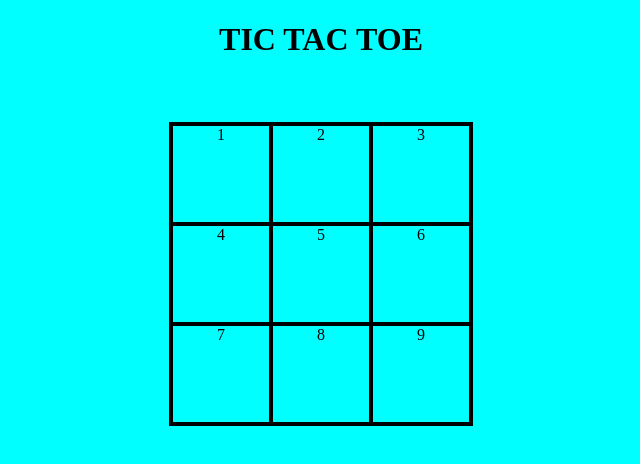
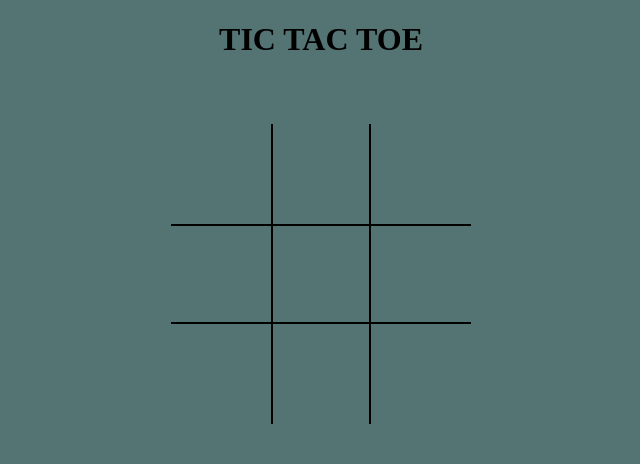
Before and after one commit to trstnb1998/TicTacToe, a plain HTML site: page index.html in a window 1280 px wide. Shown: the whole page, without its empty margins (319-959 px from the left). Drawn offline with nearby package versions, Linux system fonts and the light colour scheme.

Commit message:
update 2

```diff
--- a/CSS/style.css
+++ b/CSS/style.css
@@ -1,5 +1,5 @@
 body {
-    background-color: aqua;
+    background-color: #547373;
 }
 
 h1 {
@@ -14,9 +14,38 @@ h1 {
     margin: 0 auto;
     width: 300px;
     text-align: center;
+    border: 2px solid transparent;
+    justify-content: center;
+}
+
+.tile {
+    transition: 0.34s;
+    -webkit-user-select: none; /* Safari */
+    -moz-user-select: none; /* Firefox */
+    -ms-user-select: none; /* IE10+/Edge */
+    user-select: none; /* Standard */
+}
+
+.noBorder {
+    border: none;
+}
+
+.leftRightBorder {
+    border-left: 2px solid black;
+    border-right: 2px solid black;
+}
+
+.topBottomBorder {
+    border-top: 2px solid black;
+    border-bottom: 2px solid black;
+}
+
+.centerBorder {
     border: 2px solid black;
 }
 
-.tile {
-    border: 2px solid black;
+.tile:hover {
+    background-color: #547373;
+    cursor: pointer;
+    box-shadow: rgba(0, 0, 0, 0.35) 0px 5px 15px;
 }
--- a/index.html
+++ b/index.html
@@ -4,22 +4,26 @@
     <meta charset="UTF-8">
     <meta name="viewport" content="width=device-width, initial-scale=1.0">
     <link rel="stylesheet" href="CSS/style.css">
+    <script src="https://code.jquery.com/jquery-3.6.4.slim.min.js"
+        integrity="sha256-a2yjHM4jnF9f54xUQakjZGaqYs/V1CYvWpoqZzC2/Bw="
+        crossorigin="anonymous"></script>
     <script src="js/project.js"></script>
     <title>TIC TAC TOE</title>
 </head>
 <body>
     <h1>TIC TAC TOE</h1>
     <div id="board">
-        <div data-index="1" class="tile">1</div>
-        <div data-index="2" class="tile">2</div>
-        <div data-index="3" class="tile">3</div>
-        <div data-index="4" class="tile">4</div>
-        <div data-index="5" class="tile">5</div>
-        <div data-index="6" class="tile">6</div>
-        <div data-index="7" class="tile">7</div>
-        <div data-index="8" class="tile">8</div>
-        <div data-index="9" class="tile">9</div>
+        <div data-index="1" class="tile noBorder"></div>
+        <div data-index="2" class="tile leftRightBorder"></div>
+        <div data-index="3" class="tile noBorder"></div>
+        <div data-index="4" class="tile topBottomBorder"></div>
+        <div data-index="5" class="tile centerBorder"></div>
+        <div data-index="6" class="tile topBottomBorder"></div>
+        <div data-index="7" class="tile noBorder"></div>
+        <div data-index="8" class="tile leftRightBorder"></div>
+        <div data-index="9" class="tile noBorder"></div>
     </div>
+
 
 </body>
 </html>
--- a/js/project.js
+++ b/js/project.js
@@ -1,3 +1,21 @@
+let choice = 'X'
+const addX = function(event) {
+    const tileElement = event.target;
+    $(tileElement).text(choice);
+    $(tileElement).text(currentTileText);
+    if (choice === 'X') {
+        choice = 'O'
+    } else if (choice === 'O') {
+        choice = 'X'
+    }
+}
+
+
+const init = function() {
+    $('.tile').on('click', addX);
+}
+
+$(document).ready(init)
 // Overview
 // Let's start out with something fun - a game!
 
```
